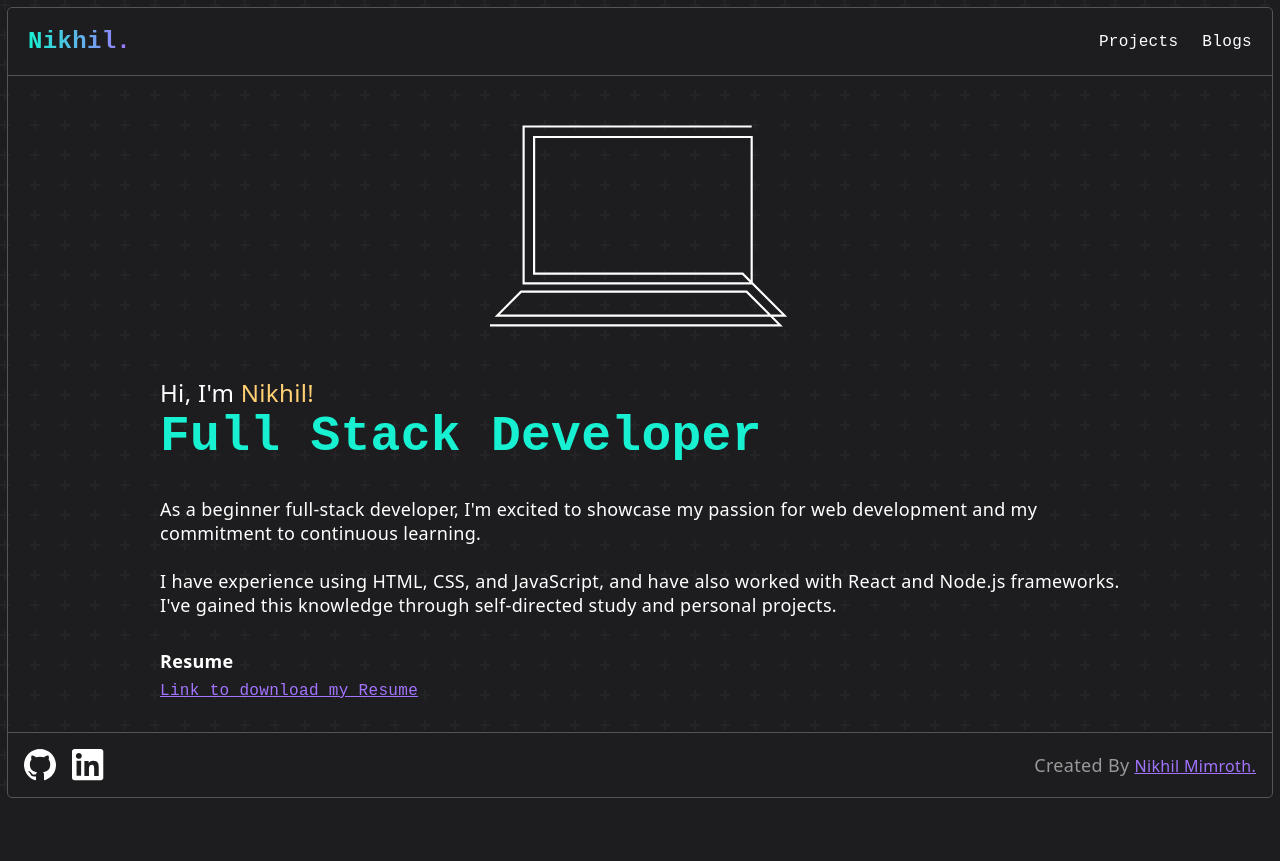
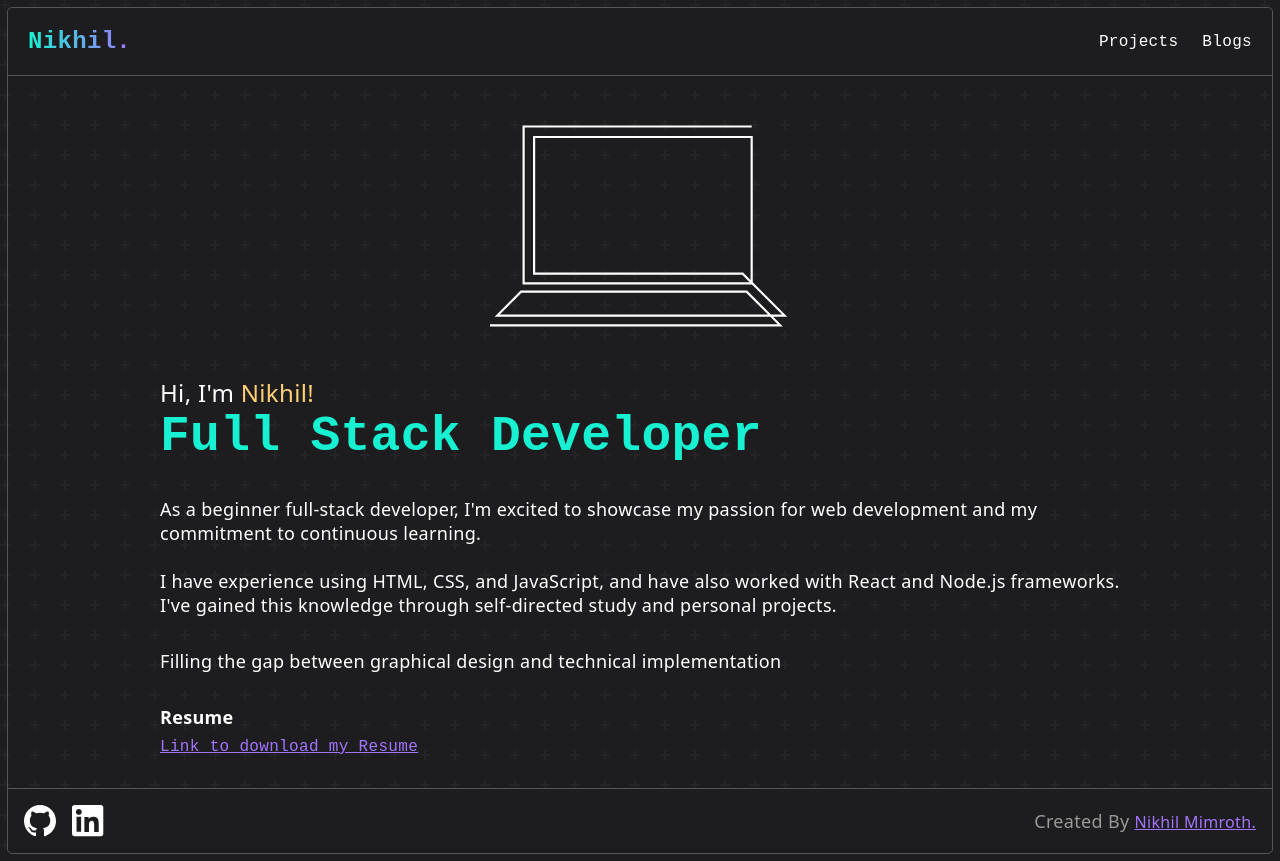
Before and after one commit to Nikhil667/portfolio-react, a React (Create React App) app: page / in a window 1280 px wide. Before the commit the page ends 805 px from the top, so only its background shows below. Built offline with nearby package versions, Linux system fonts and the light colour scheme.

Commit message:
Added Paragraph

```diff
--- a/src/pages/Home.js
+++ b/src/pages/Home.js
@@ -54,13 +54,13 @@ export default function Home() {
             </h1>
           </div>
           <p>As a beginner full-stack developer, I'm excited to showcase my passion for web development and my commitment to continuous learning.  <br /><br /> I have experience using HTML, CSS, and JavaScript, and have also worked with React and Node.js frameworks. I've gained this knowledge through self-directed study and personal projects.</p>
+          <p>Filling the gap between graphical design and technical implementation</p>
         <div className='home-resume'>
           <p className='bold'>Resume</p>
           <Link onClick={downloadPDF} >Link to download my Resume</Link>
         </div>
         </div>
       </section>
-
     </>
   );
 }
```
